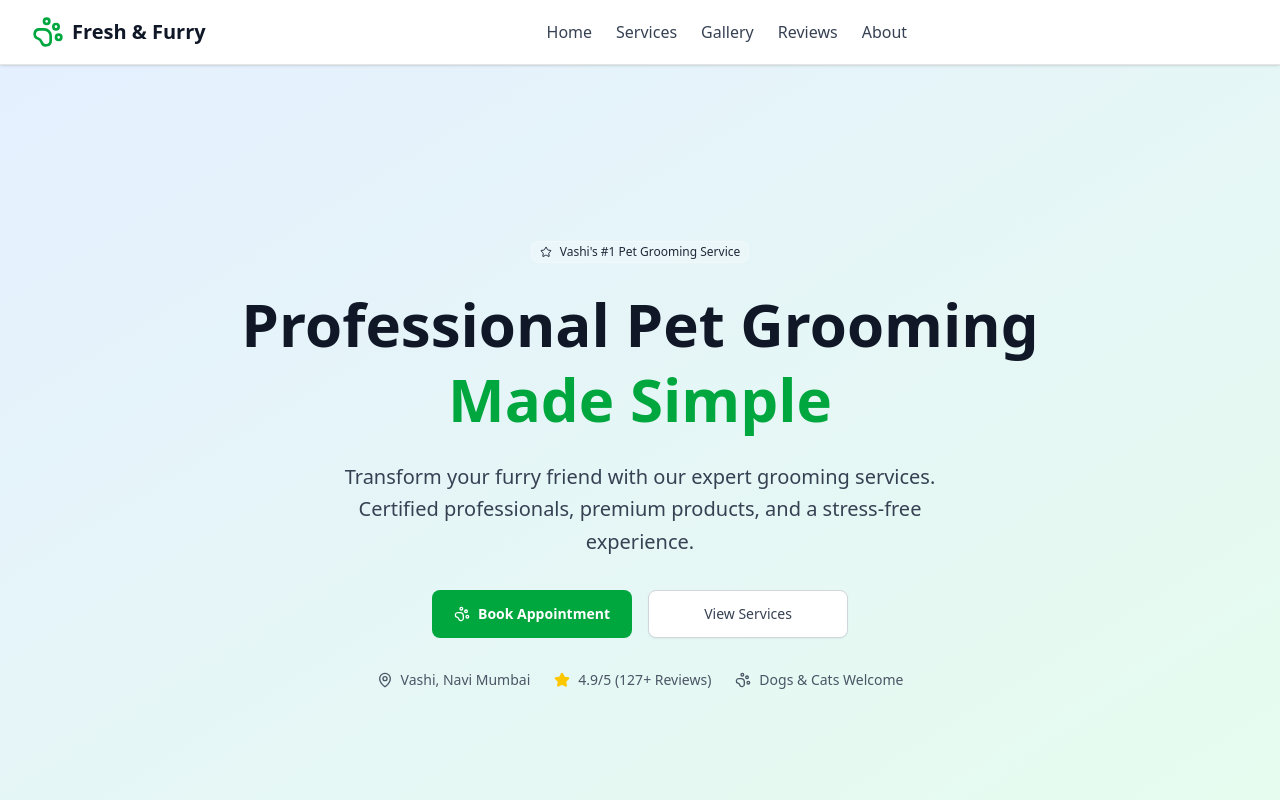
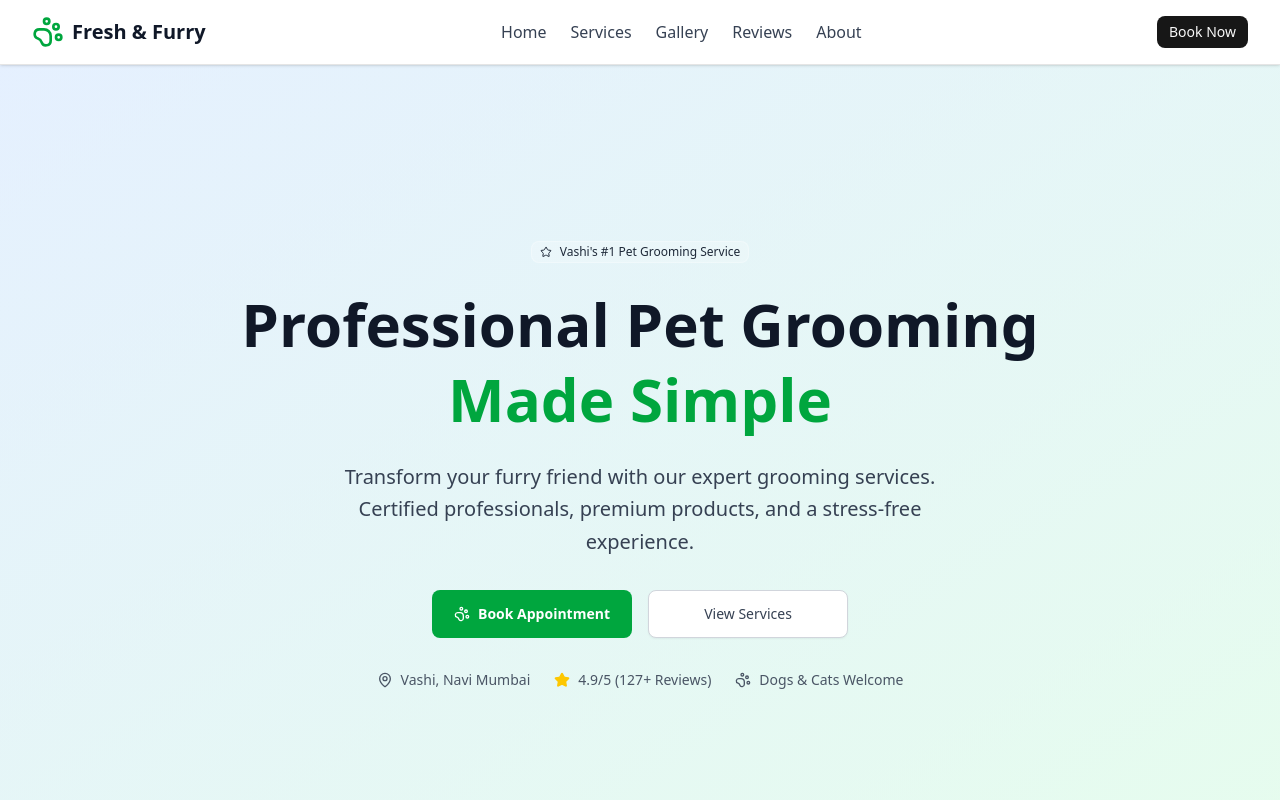
Before and after one commit to HarshPatel1302/fresh-furry-grooming, a Next.js app: page / in a window 1280 px wide. Shown: the top 800 px of the page. Built offline with nearby package versions, Linux system fonts and the light colour scheme.

Commit message:
Add Book Now button back to header navigation

```diff
--- a/src/app/page.tsx
+++ b/src/app/page.tsx
@@ -36,6 +36,10 @@ export default function Home() {
             </div>
 
             <div className="flex items-center gap-4">
+              <Button asChild size="sm" className="hidden sm:flex">
+                <Link href="/contact">Book Now</Link>
+              </Button>
+
                           {/* Mobile Menu Button */}
                           <Button
                             variant="ghost"
@@ -88,6 +92,13 @@ export default function Home() {
                             >
                               About
                             </Link>
+                <div className="px-3 py-2">
+                  <Button asChild size="sm" className="w-full">
+                    <Link href="/contact" onClick={() => setIsMobileMenuOpen(false)}>
+                      Book Now
+                    </Link>
+                  </Button>
+                </div>
               </div>
             </div>
           )}
--- a/src/components/layout/header.tsx
+++ b/src/components/layout/header.tsx
@@ -42,8 +42,12 @@ export function Header() {
             ))}
           </nav>
 
-          {/* Mobile Menu */}
+          {/* CTA Button & Mobile Menu */}
           <div className="flex items-center space-x-4">
+            <Button asChild className="hidden sm:inline-flex">
+              <Link href="/contact">Book Now</Link>
+            </Button>
+
             {/* Mobile menu button */}
             <Button
               variant="ghost"
@@ -77,6 +81,11 @@ export function Header() {
                   {item.name}
                 </Link>
               ))}
+              <div className="px-3 py-2">
+                <Button asChild className="w-full">
+                  <Link href="/contact">Book Now</Link>
+                </Button>
+              </div>
             </div>
           </div>
         )}
```
